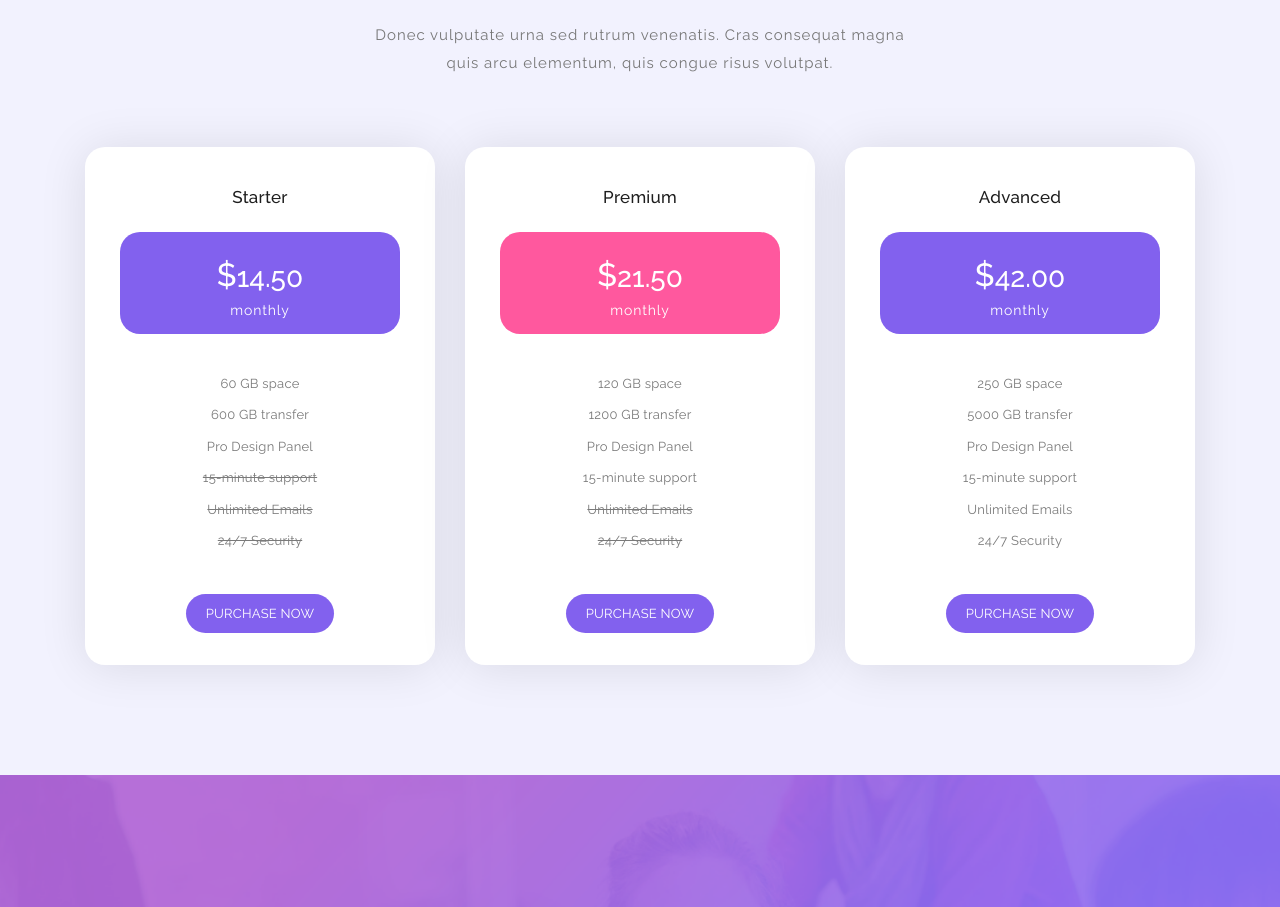
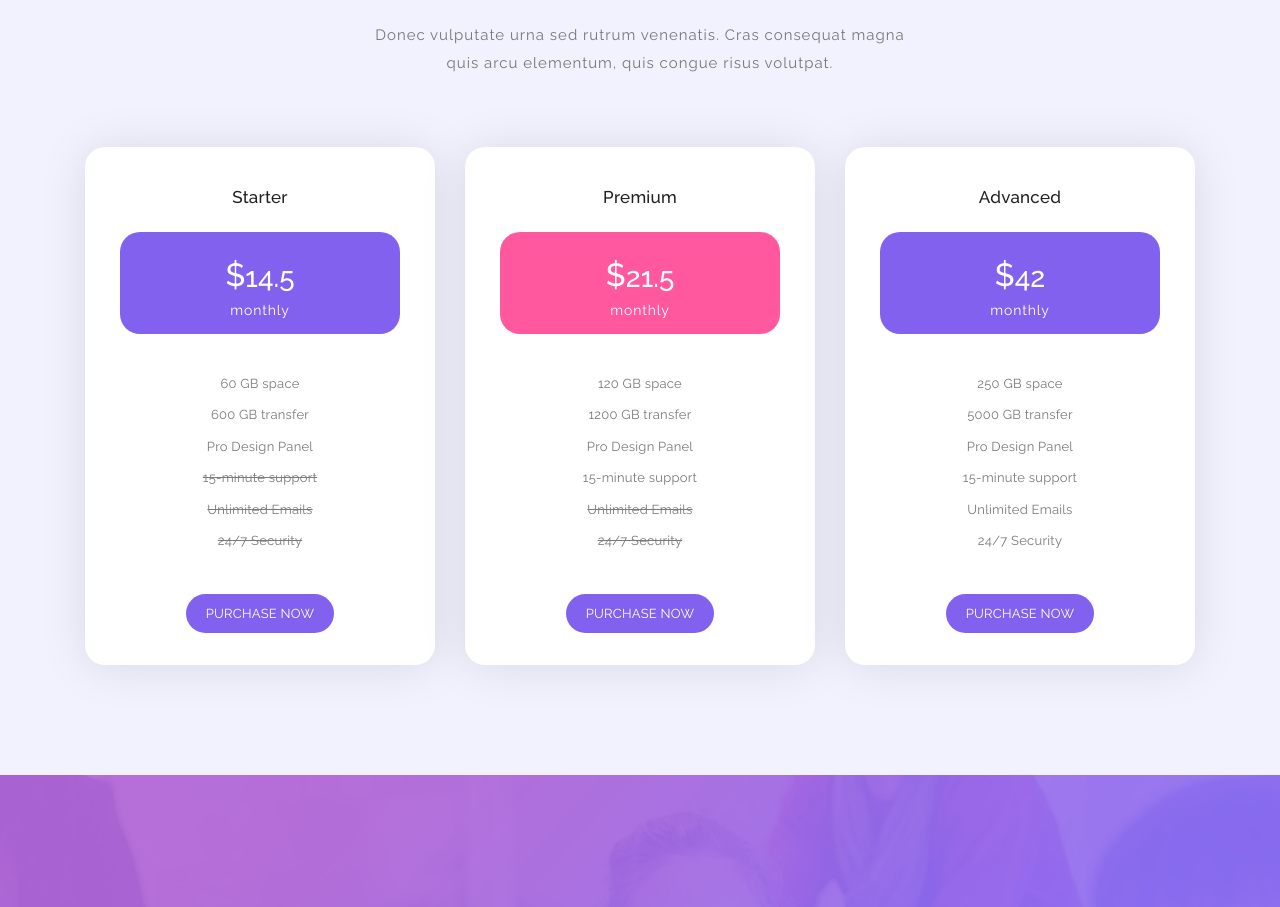
Before and after one commit to NikolVasileva/ReactJS-Excersise-2, a React (Vite) app: page / in a window 1280 px wide. Shown: the part 3290-4197 px from the top of the page. Built offline with nearby package versions, Linux system fonts and the light colour scheme.

Commit message:
Creating Plan Item component

```diff
--- /dev/null
+++ b/src/Components/PlanItem.jsx
@@ -0,0 +1,39 @@
+export default function PlanItem({
+    active,
+    title,
+    price,
+    space,
+    transfer,
+    pro,
+    support,
+    email,
+    security
+}) {
+    return(
+        <div className="col-lg-4 col-md-6 col-sm-12" data-scroll-reveal="enter bottom move 50px over 0.6s after 0.2s">
+        <div className={`pricing-item ${active && "active"}`}>
+            <div className="pricing-header">
+                <h3 className="pricing-title">{title}</h3>
+            </div>
+            <div className="pricing-body">
+                <div className="price-wrapper">
+                    <span className="currency">$</span>
+                    <span className="price">{price}</span>
+                    <span className="period">monthly</span>
+                </div>
+                <ul className="list">
+                    <li className="active">{space} GB space</li>
+                    <li className="active">{transfer} GB transfer</li>
+                    <li className={pro && "active"}>Pro Design Panel</li>
+                    <li className={support && "active"}>15-minute support</li>
+                    <li className={email && "active"}>Unlimited Emails</li>
+                    <li className={security && "active"}>24/7 Security</li>
+                </ul>
+            </div>
+            <div className="pricing-footer">
+                <a href="#" className="main-button">Purchase Now</a>
+            </div>
+        </div>
+    </div>
+    )
+}
--- a/src/Components/Plans.jsx
+++ b/src/Components/Plans.jsx
@@ -1,3 +1,5 @@
+import PlanItem from "./PlanItem";
+
 export default function Plans() {
     return (
         <section className="section colored" id="pricing-plans">
@@ -15,81 +17,35 @@ export default function Plans() {
                     </div>
                 </div>
                 <div className="row">
-                    <div className="col-lg-4 col-md-6 col-sm-12" data-scroll-reveal="enter bottom move 50px over 0.6s after 0.2s">
-                        <div className="pricing-item">
-                            <div className="pricing-header">
-                                <h3 className="pricing-title">Starter</h3>
-                            </div>
-                            <div className="pricing-body">
-                                <div className="price-wrapper">
-                                    <span className="currency">$</span>
-                                    <span className="price">14.50</span>
-                                    <span className="period">monthly</span>
-                                </div>
-                                <ul className="list">
-                                    <li className="active">60 GB space</li>
-                                    <li className="active">600 GB transfer</li>
-                                    <li className="active">Pro Design Panel</li>
-                                    <li>15-minute support</li>
-                                    <li>Unlimited Emails</li>
-                                    <li>24/7 Security</li>
-                                </ul>
-                            </div>
-                            <div className="pricing-footer">
-                                <a href="#" className="main-button">Purchase Now</a>
-                            </div>
-                        </div>
-                    </div>
-                    <div className="col-lg-4 col-md-6 col-sm-12" data-scroll-reveal="enter bottom move 50px over 0.6s after 0.4s">
-                        <div className="pricing-item active">
-                            <div className="pricing-header">
-                                <h3 className="pricing-title">Premium</h3>
-                            </div>
-                            <div className="pricing-body">
-                                <div className="price-wrapper">
-                                    <span className="currency">$</span>
-                                    <span className="price">21.50</span>
-                                    <span className="period">monthly</span>
-                                </div>
-                                <ul className="list">
-                                    <li className="active">120 GB space</li>
-                                    <li className="active">1200 GB transfer</li>
-                                    <li className="active">Pro Design Panel</li>
-                                    <li className="active">15-minute support</li>
-                                    <li>Unlimited Emails</li>
-                                    <li>24/7 Security</li>
-                                </ul>
-                            </div>
-                            <div className="pricing-footer">
-                                <a href="#" className="main-button">Purchase Now</a>
-                            </div>
-                        </div>
-                    </div>
-                    <div className="col-lg-4 col-md-6 col-sm-12" data-scroll-reveal="enter bottom move 50px over 0.6s after 0.6s">
-                        <div className="pricing-item">
-                            <div className="pricing-header">
-                                <h3 className="pricing-title">Advanced</h3>
-                            </div>
-                            <div className="pricing-body">
-                                <div className="price-wrapper">
-                                    <span className="currency">$</span>
-                                    <span className="price">42.00</span>
-                                    <span className="period">monthly</span>
-                                </div>
-                                <ul className="list">
-                                    <li className="active">250 GB space</li>
-                                    <li className="active">5000 GB transfer</li>
-                                    <li className="active">Pro Design Panel</li>
-                                    <li className="active">15-minute support</li>
-                                    <li className="active">Unlimited Emails</li>
-                                    <li className="active">24/7 Security</li>
-                                </ul>
-                            </div>
-                            <div className="pricing-footer">
-                                <a href="#" className="main-button">Purchase Now</a>
-                            </div>
-                        </div>
-                    </div>
+                    <PlanItem
+                        title="Starter"
+                        price={14.50}
+                        space={60}
+                        transfer={600}
+                        pro
+                    />
+
+                    <PlanItem
+                        active
+                        title="Premium"
+                        price={21.50}
+                        space={120}
+                        transfer={1200}
+                        pro
+                        support
+                    />
+
+
+                    <PlanItem
+                        title="Advanced"
+                        price={42.00}
+                        space={250}
+                        transfer={5000}
+                        pro
+                        support
+                        email
+                        security
+                    />
                 </div>
             </div>
         </section>
```
Also changed, not shown: 1 other file (tests, documents, lock files or other folders).
